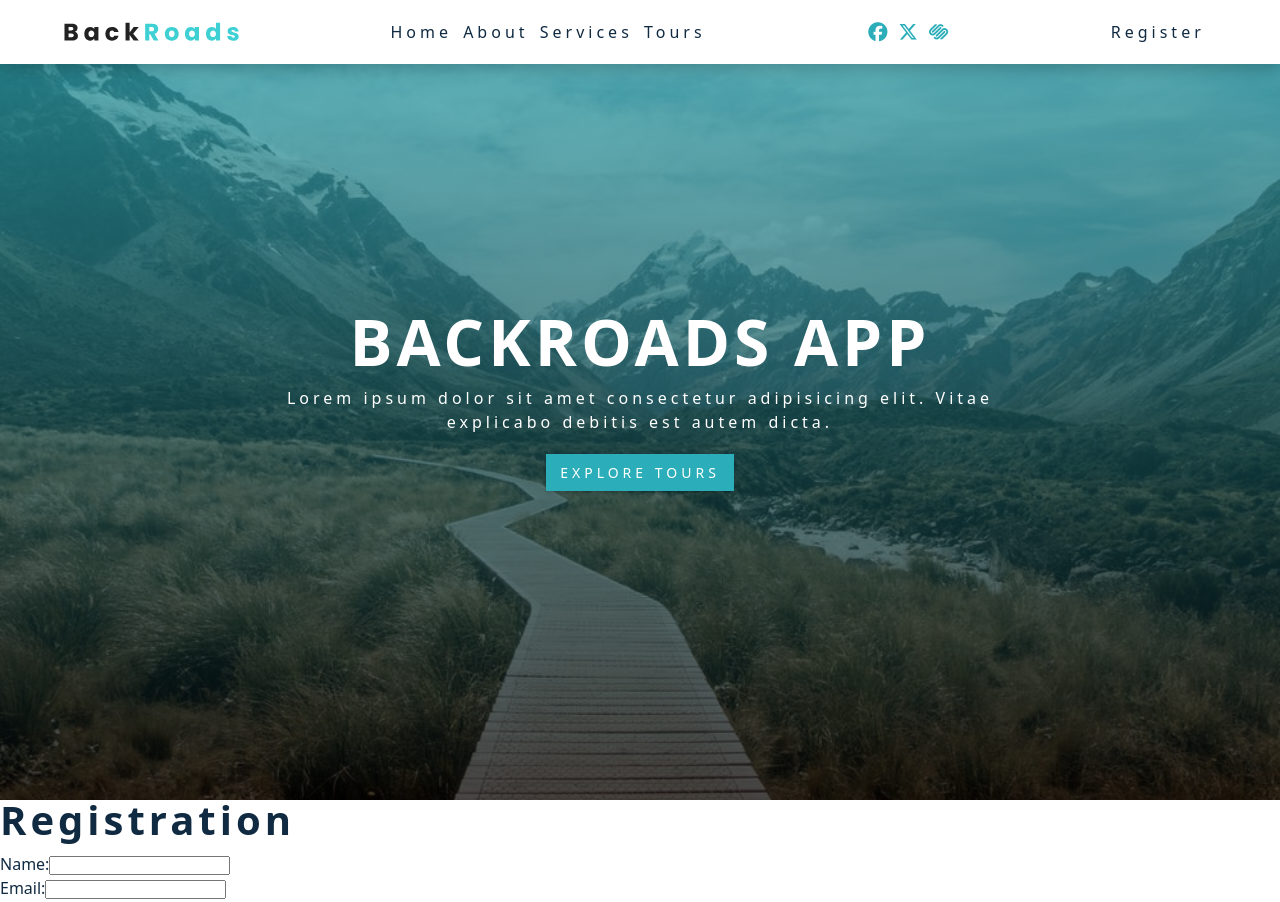
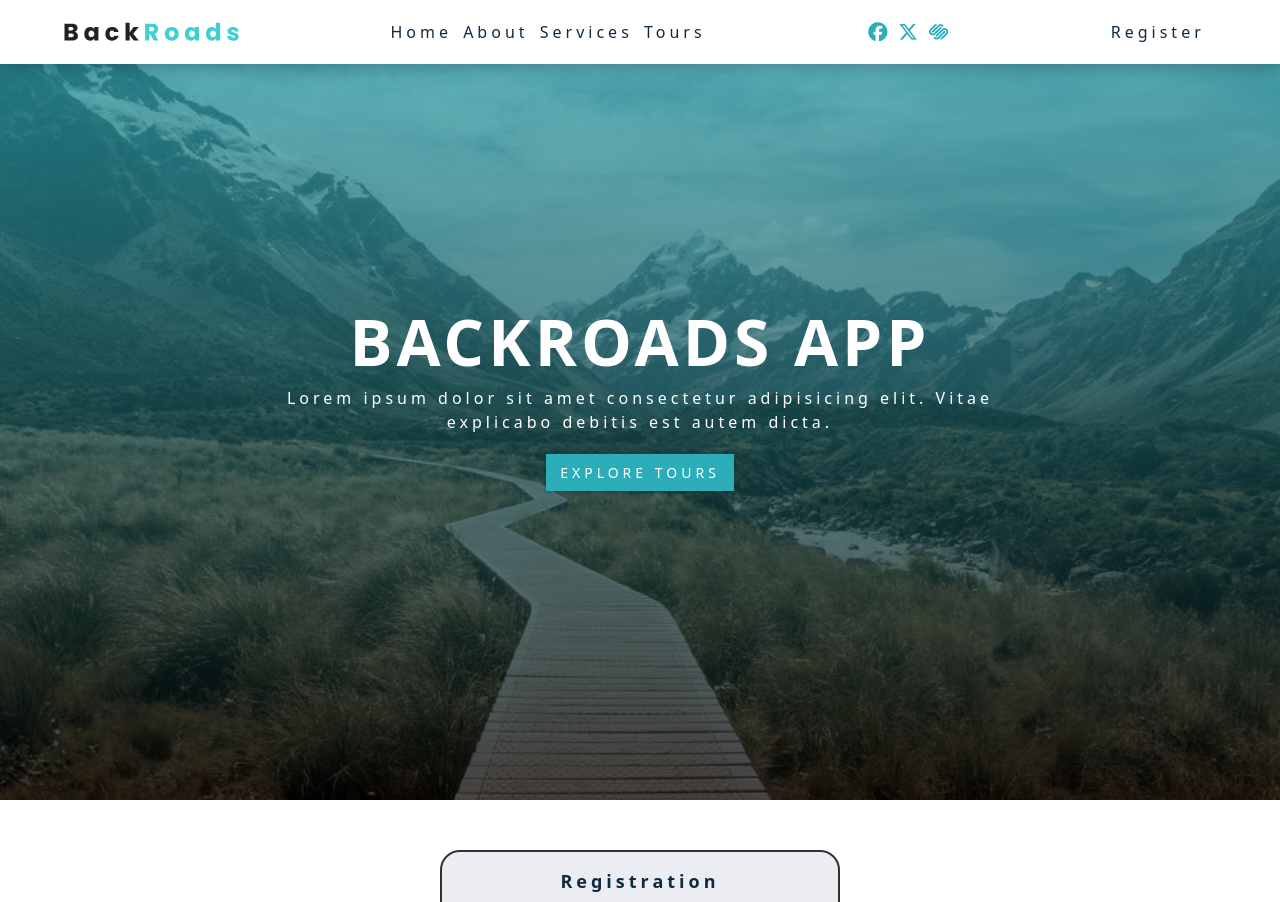
Before and after one commit to JY1Z/week4-fe-pp, a React (Create React App) app: page /register in a window 1280 px wide. Shown: the top 902 px of the page. Built offline with nearby package versions, Linux system fonts and the light colour scheme.

Commit message:
regist css

```diff
--- a/src/App.css
+++ b/src/App.css
@@ -518,3 +518,34 @@ min-height:calc(100vh - 62px);
   font-size: 1.5rem;
   text-transform: uppercase;
 }
+.regist-div{
+  display: flex;
+  flex-direction: column;
+  justify-content:up;
+  background-color: rgba(228, 230, 238, 0.705);
+  border: #333131 solid 2px;
+  margin: 50px auto;
+  width: 400px;
+  border-radius: 20px;
+
+}
+.regist-div >h2{
+  text-align: center;
+  font-size: large;
+  margin-top: 20px;
+}
+.regist-form{
+  display: flex;
+  flex-direction: column;
+  padding: 10px;
+}
+.regist-form > div >label >b{
+  display: inline-block;
+  width: 90px;
+}
+.button{
+  width: 60px;
+  background-color: rgb(41, 115, 44);
+  color: #ffffff;
+  border-radius: 4px;
+}
--- a/src/components/Registration.js
+++ b/src/components/Registration.js
@@ -2,22 +2,22 @@ import React, { useState } from 'react';
 
 function Registration() {
     return (
-        <div>
+        <div className='regist-div'>
         <h2>Registration</h2>
-        <form>
+        <form className='regist-form'>
           <div>
-            <label htmlFor='name'>Name:</label>
+            <label htmlFor='name'><b>Name:</b></label>
             <input id='name' type='text' />
           </div>
           <div>
-            <label htmlFor='email'>Email:</label>
+            <label htmlFor='email'><b>Email:</b></label>
             <input id='email' type='text' />
           </div>
           <div>
-            <label htmlFor='password'>Password:</label>
+            <label htmlFor='password'><b>Password:</b></label>
             <input id='password' type='text' />
           </div>
-          <button>Submit</button>
+          <button className='button'>Submit</button>
         </form>
       </div>
 
```
